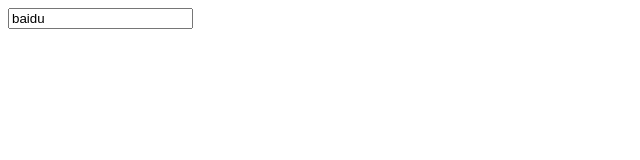
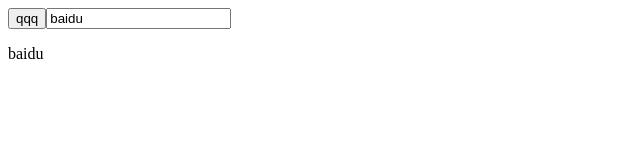
Before and after one commit to loserjin/ReactStudy2.0, a React app: page / in a window 1280 px wide. Shown: the top 160 px of the page, without its empty margins (0-640 px from the left). Built offline with nearby package versions, Linux system fonts and the light colour scheme.

Commit message:
受控组件和非受控组件

```diff
--- a/src/day3.0/5._表单.js
+++ b/src/day3.0/5._表单.js
@@ -1,17 +1,38 @@
 import React from 'react';
 import ReactDOM from 'react-dom';
 
-class App extends React.Component{
+//非受控组件，表单不受组件的数据控制（操作DOM）
+//受控组件，表单受本组件的数据控制，
+class App extends React.Component {
     constructor() {
         super();
     }
-    state={
+
+    state = {
         name: 'baidu'
     }
+
+    componentDidMount() {
+        // this.inp.value = this.state.name//操作DOM
+    }
+
+    change = (e) => {
+        this.setState({
+            name: e.target.value
+        })
+    }
+    fn = () => {
+        console.log(this.state.name)
+    }
+
     render() {
         return <div className=''>
-            <input type="text" value={this.state.name}/>
+            <button onClick={this.fn}>qqq</button>
+            {/*<input type="text" ref={(el)=>{this.inp=el}}/>//操作DOM*/}
+            <input type="text" value={this.state.name} onChange={this.change}/>
+            <p>{this.state.name}</p>
         </div>
     }
 }
-ReactDOM.render(<App/>,document.getElementById('root'))
+
+ReactDOM.render(<App/>, document.getElementById('root'))
```
Also changed, not shown: src/day3.0/6._todo.js (added).
